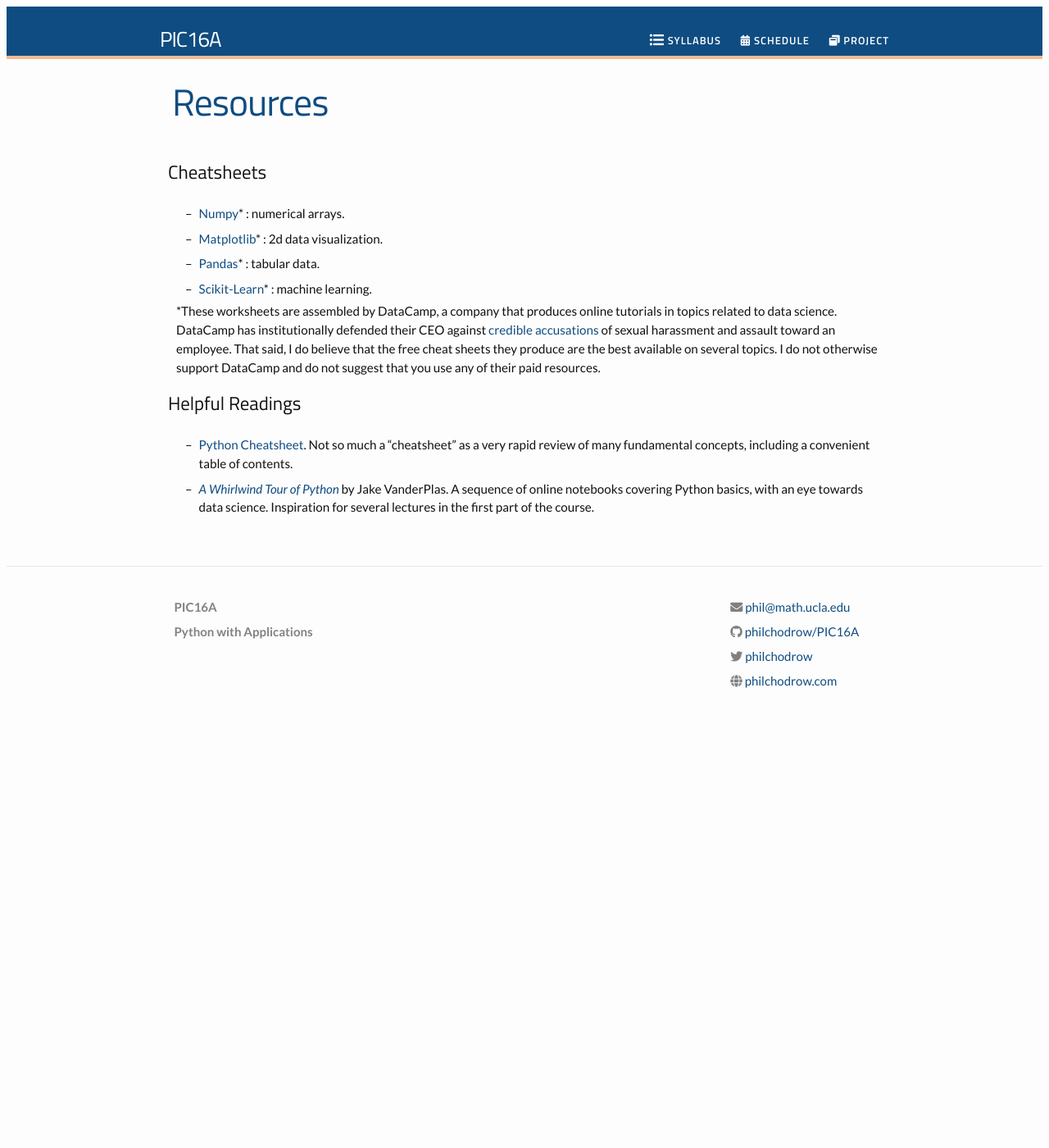
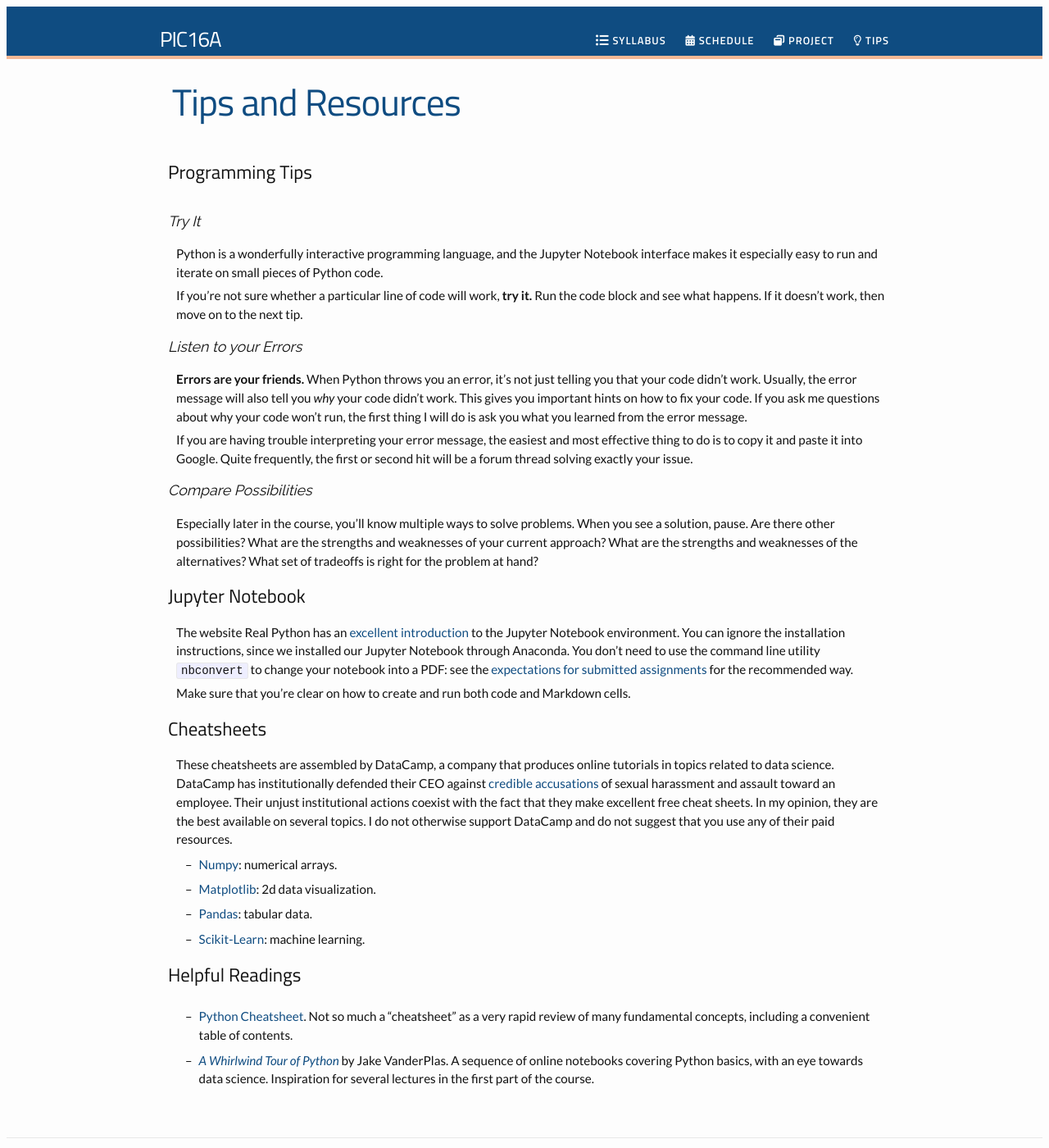
Before and after one commit to PhilChodrow/PIC16A, a Jekyll site: the page built from resources.md, in a window 1280 px wide and 1400 px high. Shown: the whole window at 82% size. Built offline with Jekyll 4.4.1, drawn with Linux system fonts in a browser that asks for light colours; nearby versions of some CDN libraries.

Commit message:
groundwork for winter

```diff
--- a/_config.yml
+++ b/_config.yml
@@ -6,7 +6,7 @@ baseurl: "/PIC16A/" # the subpath of your site, e.g. /blog/
 url: "http://philchodrow.github.io/PIC16A" # the base hostname & protocol for your site
 syllabus: "http://philchodrow.github.io/PIC16A/syllabus/"
 materials: "http://philchodrow.github.io/PIC16A/materials/"
-resources: "http://philchodrow.github.io/PIC16A/resources/"
+tips: "http://philchodrow.github.io/PIC16A/tips/"
 schedule: "http://philchodrow.github.io/PIC16A/schedule/"
 project: "http://philchodrow.github.io/PIC16A/project/"
 githubdir: "philchodrow/PIC16A"
--- a/_includes/head.html
+++ b/_includes/head.html
@@ -25,5 +25,6 @@
 {% if site.bing_webmastertools_id %}<meta name="msvalidate.01" content="{{ site.bing_webmastertools_id }}" />{% endif %}
 
 <link rel="stylesheet" href="https://use.fontawesome.com/releases/v5.2.0/css/all.css" integrity="sha384-hWVjflwFxL6sNzntih27bfxkr27PmbbK/iSvJ+a4+0owXq79v+lsFkW54bOGbiDQ" crossorigin="anonymous">
+<script src="https://use.fontawesome.com/acb946d9a4.js"></script>
 <meta property="og:image" content="https://s3.amazonaws.com/media.eremedia.com/wp-content/uploads/2017/09/13112109/diversity-700x439.jpg"/>
 </head>
--- a/_includes/nav.html
+++ b/_includes/nav.html
@@ -2,4 +2,5 @@
     <li><a class="page-link" href="{{site.syllabus}}"><i class="fa fa-list-ul fa-lg"></i> Syllabus</a></li>
     <li><a class="page-link" href="{{site.schedule}}"><i class="fas fa-calendar-alt"></i> Schedule</a></li>
     <li><a class="page-link" href="{{site.project}}"><i class="fas fa-window-restore"></i> Project</a></li>
+    <li><a class="page-link" href="{{site.tips}}"><i class="fa fa-lightbulb-o" aria-hidden="true"></i> Tips</a></li>
 </ul>
--- a/resources.md
+++ b/resources.md
@@ -1,19 +1,44 @@
 ---
 layout: page
-title: Resources
-permalink: resources/
+title: Tips and Resources
+permalink: tips/
 ---
+
+## Programming Tips
+
+### Try It
+
+Python is a wonderfully interactive programming language, and the Jupyter Notebook interface makes it especially easy to run and iterate on small pieces of Python code.
+
+If you're not sure whether a particular line of code will work, **try it.** Run the code block and see what happens. If it doesn't work, then move on to the next tip.
+
+### Listen to your Errors
+
+**Errors are your friends.** When Python throws you an error, it's not just telling you that your code didn't work. Usually, the error message will also tell you *why* your code didn't work. This gives you important hints on how to fix your code. If you ask me questions about why your code won't run, the first thing I will do is ask you what you learned from the error message.
+
+If you are having trouble interpreting your error message, the easiest and most effective thing to do is to copy it and paste it into Google. Quite frequently, the first or second hit will be a forum thread solving exactly your issue.
+
+### Compare Possibilities
+
+Especially later in the course, you'll know multiple ways to solve problems. When you see a solution, pause. Are there other possibilities? What are the strengths and weaknesses of your current approach? What are the strengths and weaknesses of the alternatives? What set of tradeoffs is right for the problem at hand?
+
+## Jupyter Notebook
+
+The website Real Python has an [excellent introduction](https://realpython.com/jupyter-notebook-introduction/) to the Jupyter Notebook environment. You can ignore the installation instructions, since we installed our Jupyter Notebook through Anaconda. You don't need to use the command line utility `nbconvert` to change your notebook into a PDF: see the [expectations for submitted assignments](https://nbviewer.jupyter.org/github/PhilChodrow/PIC16A/blob/master/content/w1/expectations_for_assignments.ipynb) for the recommended way.
+
+Make sure that you're clear on how to create and run both code and Markdown cells.
+
 
 ## Cheatsheets
 
+These cheatsheets are assembled by DataCamp, a company that produces online tutorials in topics related to data science. DataCamp has institutionally defended their CEO against [credible accusations](https://www.buzzfeednews.com/article/daveyalba/datacamp-sexual-harassment-metoo-tech-startup) of sexual harassment and assault toward an employee. Their unjust institutional actions coexist with the fact that they make excellent free cheat sheets. In my opinion, they are the best available on several topics. I do not otherwise support DataCamp and do not suggest that you use any of their paid resources.
 
-- [Numpy](https://s3.amazonaws.com/assets.datacamp.com/blog_assets/Numpy_Python_Cheat_Sheet.pdf)* : numerical arrays.
-- [Matplotlib](https://s3.amazonaws.com/assets.datacamp.com/blog_assets/Python_Matplotlib_Cheat_Sheet.pdf)* : 2d data visualization.
-- [Pandas](https://datacamp-community-prod.s3.amazonaws.com/dbed353d-2757-4617-8206-8767ab379ab3)* : tabular data.
-- [Scikit-Learn](https://s3.amazonaws.com/assets.datacamp.com/blog_assets/Scikit_Learn_Cheat_Sheet_Python.pdf)* : machine learning.
+- [Numpy](https://s3.amazonaws.com/assets.datacamp.com/blog_assets/Numpy_Python_Cheat_Sheet.pdf): numerical arrays.
+- [Matplotlib](https://s3.amazonaws.com/assets.datacamp.com/blog_assets/Python_Matplotlib_Cheat_Sheet.pdf): 2d data visualization.
+- [Pandas](https://datacamp-community-prod.s3.amazonaws.com/dbed353d-2757-4617-8206-8767ab379ab3): tabular data.
+- [Scikit-Learn](https://s3.amazonaws.com/assets.datacamp.com/blog_assets/Scikit_Learn_Cheat_Sheet_Python.pdf): machine learning.
 
 
-\*These worksheets are assembled by DataCamp, a company that produces online tutorials in topics related to data science. DataCamp has institutionally defended their CEO against [credible accusations](https://www.buzzfeednews.com/article/daveyalba/datacamp-sexual-harassment-metoo-tech-startup) of sexual harassment and assault toward an employee. That said, I do believe that the free cheat sheets they produce are the best available on several topics. I do not otherwise support DataCamp and do not suggest that you use any of their paid resources.
 
 ## Helpful Readings
 
```
Also changed, not shown: groups.md (added, +154 -0 lines), programming_milestones.md (+1 -1 lines), syllabus.md (+47 -24 lines).
